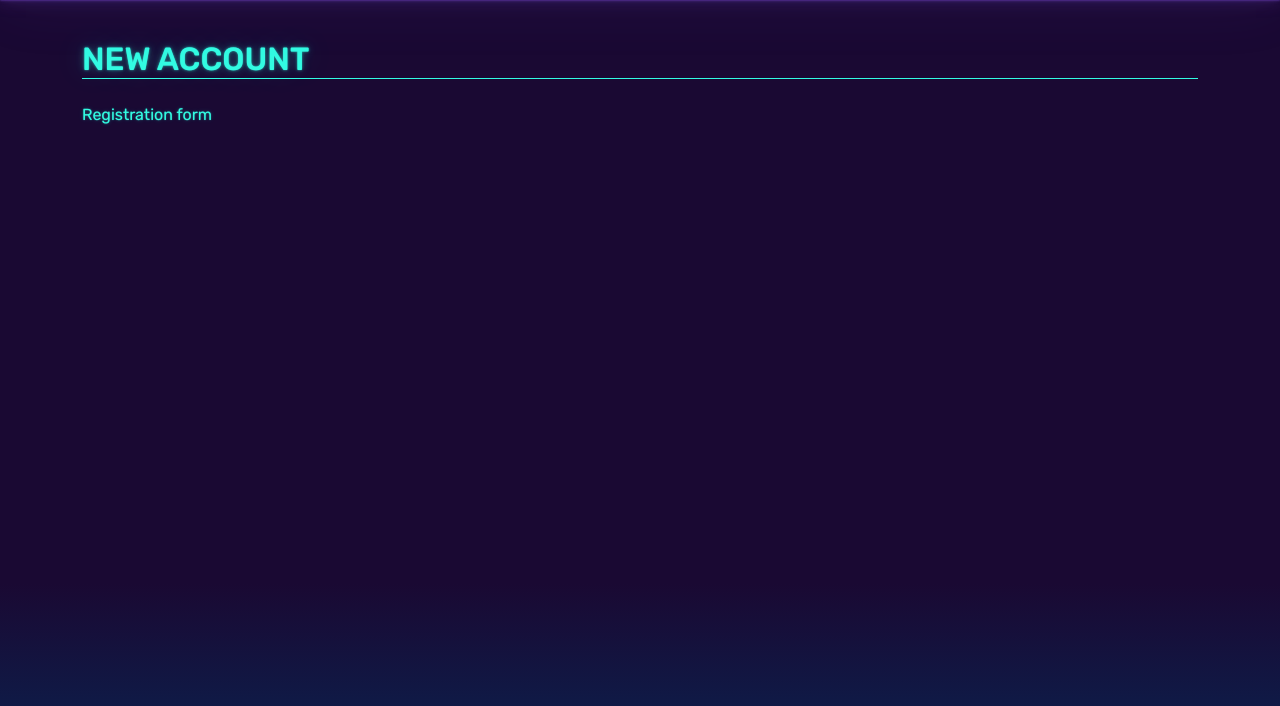
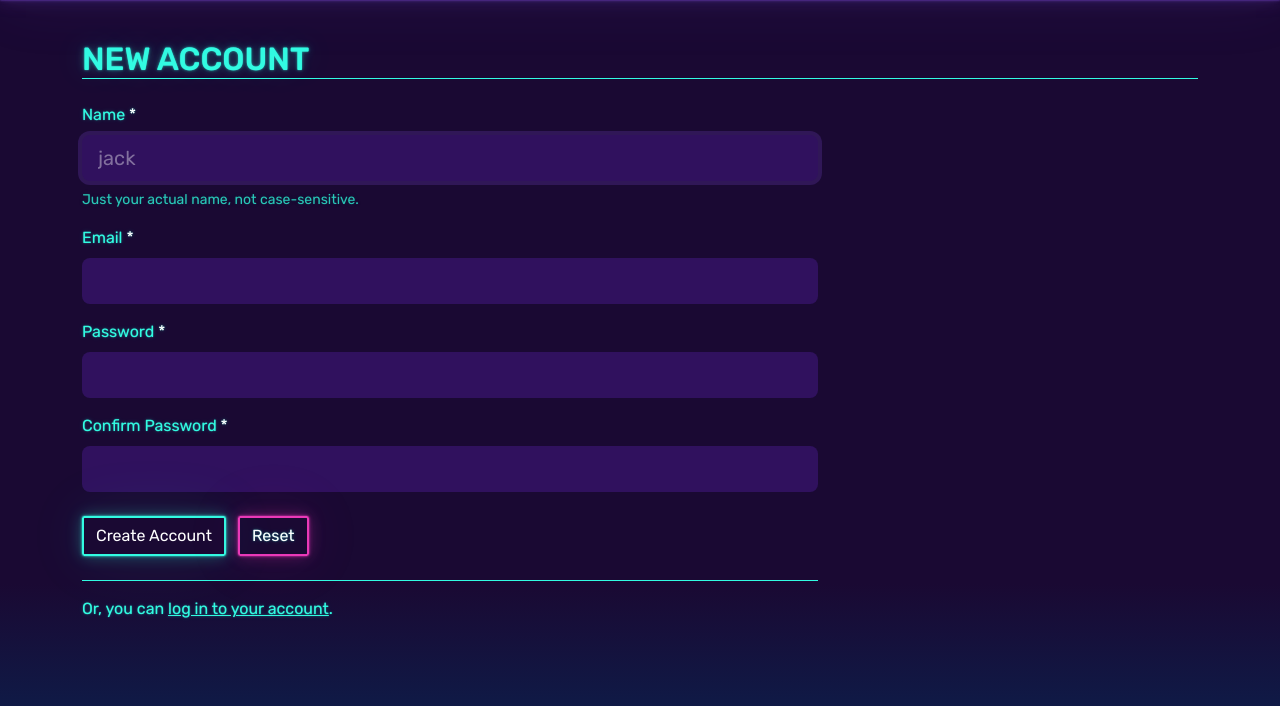
Before and after one commit to jack-hermanson/chores, a Flask app: page /accounts/register in a window 1280 px wide. Shown: the part 56-762 px from the top of the page. Run offline with Flask 3, Linux system fonts and the light colour scheme; some libraries are stand-ins or nearby versions.

Commit message:
able to log in and out and register

```diff
--- a/main/modules/accounts/ClearanceEnum.py
+++ b/main/modules/accounts/ClearanceEnum.py
@@ -1,7 +1,7 @@
-from enum import Enum
+from enum import IntEnum
 
 
-class ClearanceEnum(Enum):
+class ClearanceEnum(IntEnum):
     SUPER_ADMIN = 5
     NORMAL = 1
     UNVERIFIED = 0
--- a/main/modules/accounts/forms.py
+++ b/main/modules/accounts/forms.py
@@ -2,15 +2,18 @@ from sqlalchemy import func
 from .models import Account
 from flask_wtf import FlaskForm
 from wtforms.fields import StringField, SubmitField, PasswordField, BooleanField, EmailField
-from wtforms.validators import DataRequired, EqualTo, ValidationError, Email
+from wtforms.validators import DataRequired, EqualTo, ValidationError, Email, Length
+
+name_length = Length(min=2, max=20)
+password_length = Length(max=100)
 
 
 class Login(FlaskForm):
-    name = StringField("Name", validators=[DataRequired()], render_kw={
+    name = StringField("Name", validators=[DataRequired(), name_length], render_kw={
         "autofocus": "true",
         "placeholder": "jack"
     })
-    password = PasswordField("Password", validators=[DataRequired()], render_kw={
+    password = PasswordField("Password", validators=[DataRequired(), password_length], render_kw={
         "placeholder": "passw0rd!"
     })
     remember = BooleanField("Remember Me", default=False)
@@ -18,11 +21,19 @@ class Login(FlaskForm):
 
 
 class Create(FlaskForm):
-    name = StringField("Name", validators=[DataRequired()], render_kw={
-        "autofocus": "true"
-    })
-    email = EmailField("Email", validators=[DataRequired(), Email()])
-    password = PasswordField("Password", validators=[DataRequired()])
+    name = StringField(
+        "Name",
+        validators=[DataRequired(), name_length],
+        render_kw={
+            "autofocus": "true",
+            "placeholder": "jack"
+        },
+        description="Just your actual name, not case-sensitive."
+    )
+    email = EmailField(
+        "Email",
+        validators=[DataRequired(), Email()])
+    password = PasswordField("Password", validators=[DataRequired(), password_length])
     confirm_password = PasswordField(
         "Confirm Password",
         validators=[
@@ -36,6 +47,8 @@ class Create(FlaskForm):
     def validate_name(_, name):
         if Account.query.filter(func.lower(Account.name) == func.lower(name.data)).all():
             raise ValidationError("That name has already been taken.")
+        if name.data.lower() == "test" or name.data.lower() == "admin":
+            raise ValidationError("You can't use that one.")
 
     @staticmethod
     def validate_email(_, email):
--- a/main/modules/accounts/routes.py
+++ b/main/modules/accounts/routes.py
@@ -3,6 +3,7 @@ from flask_login import login_user, logout_user, current_user, login_required
 from main import db, bcrypt
 from .forms import Login, Create
 from .models import Account
+from datetime import datetime
 
 accounts = Blueprint("accounts", __name__, url_prefix="/accounts")
 
@@ -22,10 +23,16 @@ def profile():
 
 
 @accounts.route("/login", methods=["GET", "POST"])
-def login():
+def login(prefilled_form: Login or None = None):
     if current_user.is_authenticated:
         flash("You are already logged in.", "info")
         return redirect(url_for("main.index"))
+
+    if prefilled_form is not None:
+        return render_template(
+            "accounts/login.html",
+            form=prefilled_form
+        )
 
     form = Login()
 
@@ -34,7 +41,12 @@ def login():
         if user and bcrypt.check_password_hash(user.password, form.password.data):
             login_user(user, remember=form.remember.data)
             next_page = request.args.get("next")
-            flash("Logged in successfully.", "info")
+            last_login = user.last_login.strftime('%a %d %b %Y, %I:%M%p') \
+                if user.last_login is not None else "never"
+            flash(f"Welcome back, {user.name}. Your last login was {last_login}.", "info")
+            current_user.last_login = datetime.now()
+            db.session.commit()
+
             return redirect(next_page) if next_page else redirect(url_for("main.index"))
 
     return render_template(
@@ -55,18 +67,27 @@ def register():
         user.email = form.email.data.lower()
         db.session.add(user)
         db.session.commit()
-        flash('Account created successfully.', 'success')
-        return redirect(url_for('accounts.login'))
+        flash(f"Alright, {user.name}. Enter your password to log in.", 'success')
+
+        prefilled_login_form = Login()
+        prefilled_login_form.name.data = user.name
+        prefilled_login_form.remember.data = True
+        if prefilled_login_form.name.render_kw["autofocus"] is not None:
+            del prefilled_login_form.name.render_kw["autofocus"]
+            prefilled_login_form.password.render_kw["autofocus"] = "true"
+        return login(prefilled_login_form)
+        # return redirect(url_for('accounts.login'))
     return render_template('accounts/register.html',
                            form=form)
 
 
 @accounts.route("/logout")
 def logout():
+    name = current_user.name
     if not current_user.is_authenticated:
         flash("You are not logged in, so you cannot log out!", "danger")
         return redirect(url_for("accounts.login"))
 
     logout_user()
-    flash("Logged out successfully.", "info")
+    flash(f"Okay, bye {name}.", "info")
     return redirect(url_for("main.index"))
--- a/main/web/static/css/main.scss
+++ b/main/web/static/css/main.scss
@@ -32,7 +32,8 @@ h2, h3, h4 {
 }
 
 .bottom-buttons {
-  .btn:not(last-child) {
+  @extend .mt-4;
+  .btn:not(:last-child) {
     @extend .me-2;
   }
 }
--- a/main/web/templates/accounts/login.html
+++ b/main/web/templates/accounts/login.html
@@ -7,7 +7,7 @@
 {% block body %}
     <div class="row">
         <div class="col-12 col-lg-8">
-            <form action="" method="POST">
+            <form action="{{ url_for("accounts.login") }}" method="POST">
                 {{ form.hidden_tag() }}
                 {{ form_group(form, "name", required=True) }}
                 {{ form_group(form, "password", required=True) }}
--- a/main/web/templates/accounts/register.html
+++ b/main/web/templates/accounts/register.html
@@ -1,12 +1,26 @@
 {% extends "base.html" %}
+{% from "macros/form.html" import form_group %}
 
-{% set title = "New Account" %} {# TODO CHANGE THIS #}
-{% set active_route = "accounts" %} {# TODO CHANGE THIS #}
+{% set title = "New Account" %}
+{% set active_route = "accounts" %}
 
 {% block body %}
     <div class="row">
         <div class="col-12 col-lg-8">
-            <p>Registration form</p>
+            <form action="" method="POST">
+                {{ form.hidden_tag() }}
+                {{ form_group(form, "name", required=True) }}
+                {{ form_group(form, "email", required=True) }}
+                {{ form_group(form, "password", required=True) }}
+                {{ form_group(form, "confirm_password", required=True) }}
+                <div class="bottom-buttons pb-4 border-bottom">
+                    {{ form.submit(class="btn btn-outline-success") }}
+                    <a href="{{ url_for('accounts.register') }}" class="btn btn-outline-secondary">Reset</a>
+                </div>
+                <div class="mt-3">
+                    <p>Or, you can <a href="{{ url_for("accounts.login") }}">log in to your account</a>.</p>
+                </div>
+            </form>
         </div>
     </div>
 {% endblock body %}
--- a/main/web/templates/base.html
+++ b/main/web/templates/base.html
@@ -35,7 +35,10 @@
             <ul class="navbar-nav ms-auto">
                 {% if current_user.is_authenticated %}
                     <li class="nav-item">
-{#                        <a class="nav-link {% if active_route == 'users' %}active{% endif %}" href="{{ url_for('users.profile') }}">{{ current_user.name }}</a>#}
+                        <a class="nav-link {% if active_route == 'accounts' %}active{% endif %}" href="{{ url_for('accounts.profile') }}">{{ current_user.name }}</a>
+                    </li>
+                    <li class="nav-item">
+                        <a href="{{ url_for("accounts.logout") }}" class="nav-link">Log Out</a>
                     </li>
                 {% else %}
                     <li class="nav-item">
--- a/main/web/templates/macros/form.html
+++ b/main/web/templates/macros/form.html
@@ -1,11 +1,10 @@
-{% macro form_group(form, name, type="text", required=False, description="", class="") %}
+{% macro form_group(form, name, type="text", required=False, class="") %}
 <div class="form-group {{ class }}">
     {% if required %}
         {{ form[name].label(class="form-label required") }}
     {% else %}
         {{ form[name].label(class="form-label") }}
     {% endif %}
-
     {% if form[name].errors %}
         {{ form[name](class="form-control form-control-lg is-invalid") }}
         <div class="invalid-feedback">
@@ -16,7 +15,9 @@
     {% else %}
         {{ form[name](class="form-control form-control-lg") }}
     {% endif %}
-
+    {% if form[name].description %}
+        <div class="small form-text text-muted mt-2">{{ form[name].description }}</div>
+    {% endif %}
 
 </div>
 {% endmacro %}
```
Also changed, not shown: main/web/static/css/main.css, readme.md, 1 other file.
